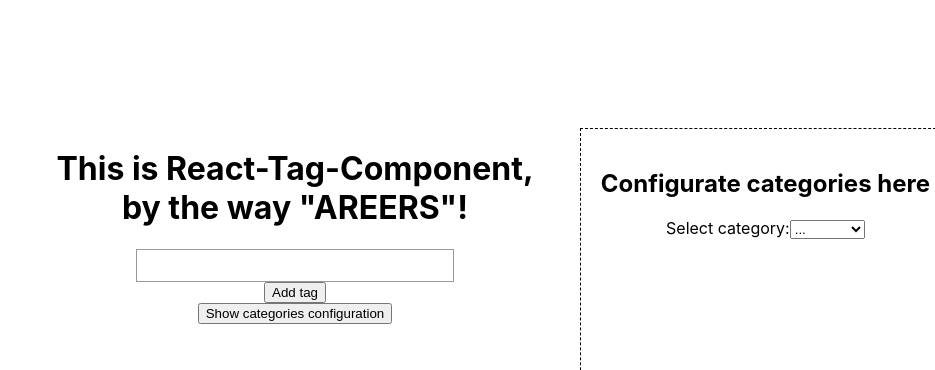
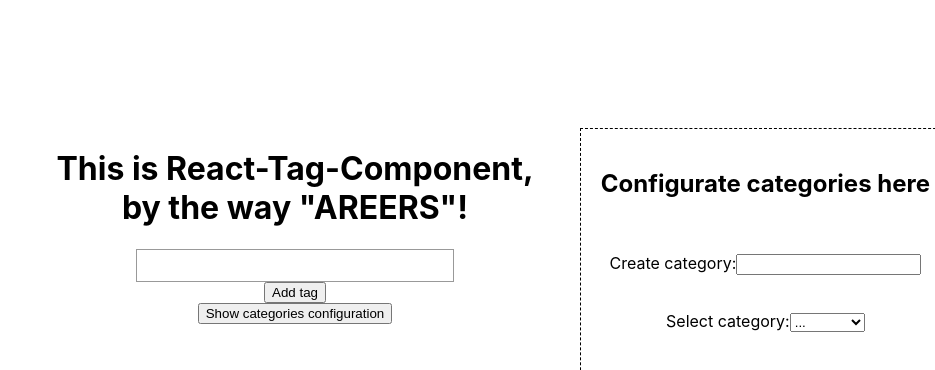
Before and after one commit to GhettoKawaii/react-tag-component, a React (Create React App) app: page / in a window 1280 px wide. Both pictures are taken after a click on the button "Show categories configuration". Shown: the top 370 px of the page, without its empty margins (345-1280 px from the left). Built offline with nearby package versions, Linux system fonts and the light colour scheme.

Commit message:
tag creation done

```diff
--- a/src/components/TagInput/TagInput.css
+++ b/src/components/TagInput/TagInput.css
@@ -18,3 +18,9 @@
   right: -400px;
   border: 1px black dashed;
 }
+.category-configure-rows {
+  display: flex;
+  flex-direction: column;
+  justify-content: space-evenly;
+  height: 50%;
+}
--- a/src/components/TagInput/index.jsx
+++ b/src/components/TagInput/index.jsx
@@ -243,6 +243,24 @@ export default class TagInput extends Component {
       categories: newCategories
     });
   };
+  createNewCategory = e => {
+    if (e.keyCode === 13) {
+      if (
+        this.state.categories.indexOf(
+          this.state.categories.find(cat => {
+            return cat.name === e.currentTarget.value;
+          })
+        )
+      ) {
+        this.setState({
+          categories: [
+            ...this.state.categories,
+            { name: e.currentTarget.value, color: "coral" }
+          ]
+        });
+      } else alert("Category already exist");
+    }
+  };
 
   render() {
     console.log("%cthis.state", "color: orange; font-size: 20px", this.state);
@@ -258,6 +276,7 @@ export default class TagInput extends Component {
       handleChangeDescription,
       handleCategorySelect,
       handleColor,
+      createNewCategory,
       state: {
         input,
         isEmpty,
@@ -283,8 +302,13 @@ export default class TagInput extends Component {
               : { visibility: "hidden" }
           }
         >
+          <h2>Configurate categories here</h2>
+          <div className="category-configure-rows">
             <div>
-            <h2>Configurate categories here</h2>
+              <label>Create category:</label>
+              <input onKeyDown={createNewCategory} />
+            </div>
+            <div>
               <label>Select category:</label>
               <select onChange={handleCategorySelect}>
                 <option>...</option>
@@ -317,6 +341,7 @@ export default class TagInput extends Component {
                 </select>
               </div>
             )}
+          </div>
         </div>
         <h1>This is React-Tag-Component, by the way "AREERS"!</h1>
         <div className="input-with-tags">
```
Lines whose indentation alone changed are shown as unchanged.
